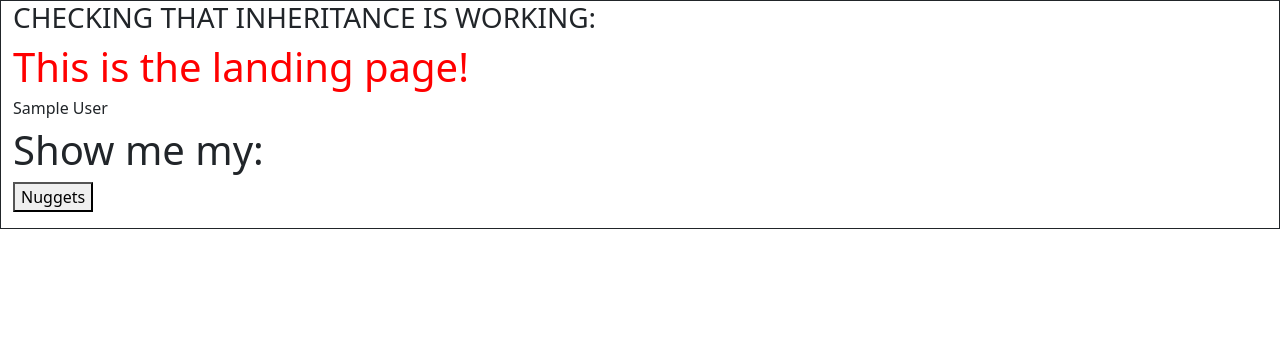
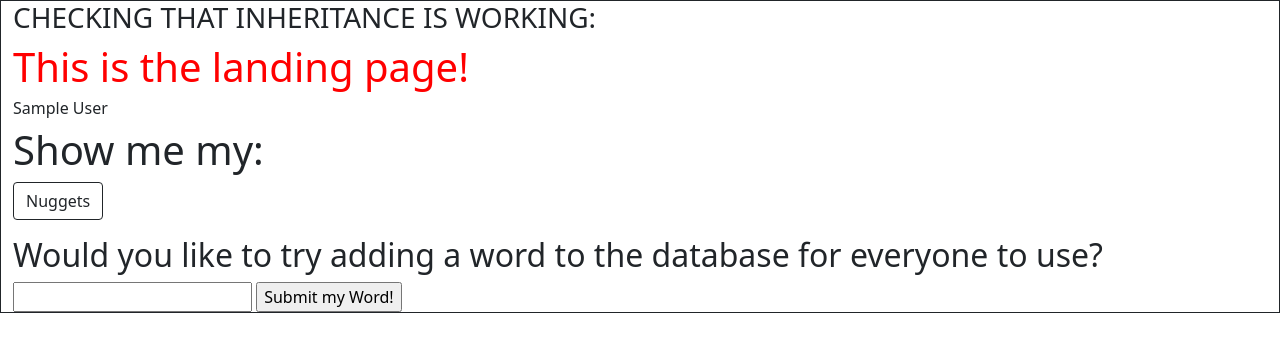
Before and after one commit to VallieTracy/Writing-Prompt-App, a Flask app: page /homepage in a window 1280 px wide. Shown: the top 352 px of the page. Run offline with Flask 2, Linux system fonts and the light colour scheme; the visitor is signed in with stand-in values (Sample User, id 1); data that the repository does not hold is empty.

Commit message:
i think i have API call working thus far; no words added to DB yet though, just flash messaging

```diff
--- a/server.py
+++ b/server.py
@@ -6,9 +6,10 @@ import requests
 import crud
 from jinja2 import StrictUndefined
 import writing_functions
+import data.prompts as dp
 
 app = Flask(__name__)
-app.secret_key = 'SECRETSECRETSECRET'
+app.secret_key = 'cookiescookiescookiesyumyumyummy'
 
 API_KEY = os.environ['DICTIONARY_KEY']
 
@@ -109,32 +110,13 @@ def nugget_info():
     nuggets = crud.get_nuggets_by_email(email)
     return jsonify(nuggets)
 
-if __name__ == "__main__":
-    # DebugToolbarExtension(app)
-    connect_to_db(app)
-    app.run(host="0.0.0.0", debug=True)
+@app.route('/data/prompts.json')
+def prompts_json():
+    return jsonify(dp.prompts_dicts)
 
-
-
-
-
-
-
-
-
-# *****************************************************************************************
-# VERSION 2.0
-# API Call to Merriam Webster
-# In order to run, need to write 'source secrets.sh' into terminal first!
 @app.route('/api-call')
 def api_call():
     """Testing working with Merriam's Dictionary API"""
-
-    # keyword = request.args.get('keyword', '')
-    # postalcode = request.args.get('zipcode', '')
-    # radius = request.args.get('radius', '')
-    # unit = request.args.get('unit', '')
-    # sort = request.args.get('sort', '')
 
     base_url = 'https://www.dictionaryapi.com/api/v3/references/collegiate/json/'
     word = 'voluminous'
@@ -150,12 +132,71 @@ def api_call():
     return render_template('search.html',
                            pformat=pformat,
                            data_id=data_id)
-# *****************************************************************************************
+
+@app.route('/add-word', methods=['POST'])
+def api_word_add():
+    word = request.form.get('word')
+    base_url = 'https://www.dictionaryapi.com/api/v3/references/collegiate/json/'
+    url = base_url + word
+    payload = {'key': API_KEY}
+    response = requests.get(url, params=payload)
+    data = response.json()
+
+    try:
+        stems = data[0]['meta']['stems']
+        flash(stems)
+    except:
+        flash(f"{word} is not in the Merriam-Webster Dictionary")
+    return redirect('/homepage')
+
+
+if __name__ == "__main__":
+    # DebugToolbarExtension(app)
+    connect_to_db(app)
+    app.run(host="0.0.0.0", debug=True)
 
 
 
 
 
-# if __name__ == '__main__':
-#     app.debug = True
-#     app.run(host='0.0.0.0')
+
+
+
+
+# # *****************************************************************************************
+# # VERSION 2.0
+# # API Call to Merriam Webster
+# # In order to run, need to write 'source secrets.sh' into terminal first!
+# @app.route('/api-call')
+# def api_call():
+#     """Testing working with Merriam's Dictionary API"""
+
+#     # keyword = request.args.get('keyword', '')
+#     # postalcode = request.args.get('zipcode', '')
+#     # radius = request.args.get('radius', '')
+#     # unit = request.args.get('unit', '')
+#     # sort = request.args.get('sort', '')
+
+#     base_url = 'https://www.dictionaryapi.com/api/v3/references/collegiate/json/'
+#     word = 'voluminous'
+#     url = base_url + word
+#     payload = {'key': API_KEY}
+
+#     response = requests.get(url, params=payload)
+
+#     data = response.json()
+#     data_id = data[0]['meta']['stems']
+#     # events = data['_embedded']['events']
+
+#     return render_template('search.html',
+#                            pformat=pformat,
+#                            data_id=data_id)
+# # *****************************************************************************************
+
+
+
+
+
+# # if __name__ == '__main__':
+# #     app.debug = True
+# #     app.run(host='0.0.0.0')
--- a/static/js/eventHandling.js
+++ b/static/js/eventHandling.js
@@ -1,41 +1,21 @@
 
-
-// const button = document.getElementById("nuggets");
-// function Function() {
-//     button.innerHTML = "A hard-coded nugget";
-//     console.log('hi');
-// }
-// button.addEventListener('click', Function);
-
-
-
-
-
-// $('#get-nuggets').on('click', () => {
-//     console.log('the button was pressed');
-//     $('#nugget-1').text('nugget-1');
-//   });
-
-
-
-// $('#get-nuggets').on('click', () => {
-//     console.log('the button was pressed');
-//     $.get('/homepage.json', response => {
-//         console.log(response);
-//         $('#nugget-1').text(response);
-//     });
-
-//   });
+const nuggetRetrieve = () => {
+    $.get('/homepage.json', response => {
+        console.log(response);
+        console.log(`response length = ${response.length}`);
+        for (let i = 0; i < response.length; i += 1) {
+            console.log(response[i]);
+            $('#nuggets').append(`<li>${response[i]}</li>`);
+        }
+        if (response.length == 0) {
+            // alert("You haven't stored any nuggets yet!");
+            $('#no-nuggets').html("You haven't added any nuggets yet!");
+        }
+    });
+}
 
 $('#get-nuggets').on('click', () => {
     console.log('the button was pressed');
-    $.get('/homepage.json', response => {
-        console.log(response);
-        console.log(`response length = ${response.length}`)
-        for (let i = 0; i < response.length; i += 1) {
-            console.log(`This is nugget #${i}:`)
-            console.log(response[i]);
-            $('#nuggets').append(`<li>${response[i]}</li>`);
-        }
-    });
+    nuggetRetrieve();
+    $('#get-nuggets').off();
 });
--- a/templates/homepage.html
+++ b/templates/homepage.html
@@ -4,17 +4,16 @@
 {% block content %}
     <h6>{{ writer }}</h6>
     <h1>Show me my:</h1>
-    <!-- <button onclick="Function()">Nuggets</button>
-    <p id="nuggets"></p>
-    <script>
-    function Function() {
-    document.getElementById("nuggets").innerHTML = "Hard-coded Nugget #1";
-    }
-    </script> -->
-    <!-- <button onclick="Function()">Nuggets</button>
-    <p id="nuggets"></p> -->
-    <button id='get-nuggets'>Nuggets</button>
+
+    <a class='btn border border-dark' id='get-nuggets' role='button'>Nuggets</a>
+    <p id="no-nuggets"></p>
     <ol id="nuggets"></ol>
+
+    <h2>Would you like to try adding a word to the database for everyone to use?</h2>
+    <form action='/add-word' method='post'>
+        <input type='text' name='word'>
+        <input type='submit' value='Submit my Word!'>
+    </form>
 
 {% endblock %}
 
--- a/templates/writing_prompt.html
+++ b/templates/writing_prompt.html
@@ -18,7 +18,7 @@
         <textarea name='nugget'></textarea>
         <input type='submit' value='Submit'>
     </form>
-    <a class='btn border border-dark' role='button' href = '/homepage'>Nope!</a>
+    <a class='btn border border-dark' id="no-nugget-click" role='button' href = '/homepage'>Nope!</a>
 
 
 {% endblock %}
```
